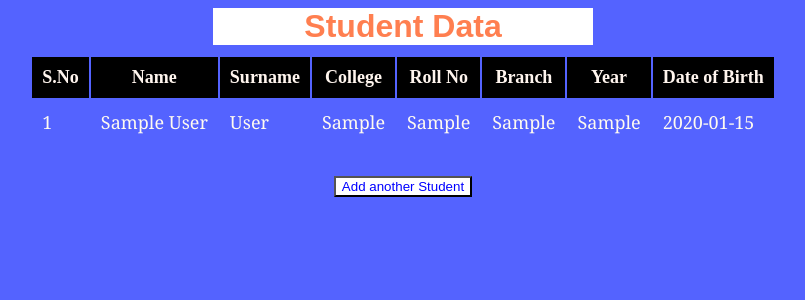
After one commit to kiran12e9/Intern-Assignment, a Flask app: page /getdata in a window 1280 px wide. The commit adds this page. Shown: the top 300 px of the page, without its empty margins (237-1042 px from the left). Run offline with Flask 3, Linux system fonts and the light colour scheme; tables that the repository leaves empty hold one stand-in row (values such as "Sample post").

Commit message:
updated student table and css

```diff
--- a/app.py
+++ b/app.py
@@ -1,9 +1,61 @@
-from flask import Flask
-from flask import render_template
+from datetime import datetime
+from enum import Enum
+from flask import Flask, render_template, request
+from flask_sqlalchemy import SQLAlchemy
+
+
 app = Flask(__name__)
+app.config['SQLALCHEMY_DATABASE_URI'] = 'sqlite:///C:/Users/rkira/Desktop/Student.db'
+db = SQLAlchemy(app)
+app.config['SQLALCHEMY_TRACK_MODIFICATIONS'] = True
 
-if __name__=="__main__":
+class StudentDetails(db.Model):
+    __tablename__ = 'StudentDetails'
+    name = db.Column(db.String(50))
+    surname = db.Column(db.String(50))
+    roll_no = db.Column(db.String(50), primary_key=True)
+    dob = db.Column(db.Date)
+    year = db.Column(db.String(50))
+    branch = db.Column(db.String(50))
+    college = db.Column(db.String(100))
+
+
+@app.route('/', methods=['GET', 'POST'])
+def index():
+    if request.method == 'POST':
+        try:
+            roll_no = request.form['rollno']
+            existing_student = StudentDetails.query.filter_by(roll_no=roll_no).first()
+            if existing_student:
+                return render_template("index.html",message="Student with Roll No already exists!!")
+            name = request.form['name']
+            surname = request.form['surname']
+            dob_str = request.form['dob']
+            dob = datetime.strptime(dob_str, '%Y-%m-%d').date()
+            year = request.form['year']
+            branch = request.form['branch']
+            college = request.form['collegename']
+        except:
+            return render_template("index.html",message="Error in accessing form details")
+        try:
+            student = StudentDetails(roll_no=roll_no, name=name, surname=surname, dob=dob, year=year, branch=branch, college=college)
+            db.session.add(student)
+            db.session.commit()
+            return render_template("index.html", message="Successfully added student details")
+        except Exception as e:
+            return render_template("index.html", message=str(e))
+    else:
+        return render_template("index.html")
+
+@app.route('/getdata', methods=['GET'])
+def getdata():
+    try:
+        students = StudentDetails.query.all()
+        return render_template("students.html", students=students)
+    except Exception as e:
+        return render_template("students.html", message="Error in fetching the details from the database")
+
+if __name__ == '__main__':
+    with app.app_context():
+        db.create_all()
     app.run(debug=True)
-@app.route('/hello')
-def index():
-    return render_template("index.html")
--- /dev/null
+++ b/static/css/studentdetails.css
@@ -0,0 +1,56 @@
+body{
+    background-color: #5463FF;
+    color:aliceblue;
+
+}
+h1{
+    font-family: Arial, Helvetica, sans-serif;
+    color:coral;
+    text-align: center;
+    background-color: white;
+    width:30%;
+    margin:auto;
+}
+
+table {
+    padding:10px;
+}
+
+th ,  td{
+    padding:10px;
+}
+
+th{
+    font-size: large;
+
+    color:seashell;
+    background-color: black;
+}
+
+.result{
+    margin: auto;
+   width: fit-content;
+}
+
+td{
+    font-size: large;
+    font-family: Cambria, Cochin, Georgia, Times, 'Times New Roman', serif;
+    color:floralwhite;
+}
+
+
+.getdatabtn{
+    margin-top: 20px;
+    width:fit-content;
+    background-color:white;
+    color:blue;
+
+}
+
+.getdatabtn:hover{
+  margin-top: 20px;
+    width:fit-content;
+    background-color:blue;
+    opacity: 0.5;
+    color:white;
+}
--- /dev/null
+++ b/templates/students.html
@@ -0,0 +1,48 @@
+<!DOCTYPE html>
+<html lang="en">
+<head>
+    <meta charset="UTF-8">
+    <meta name="viewport" content="width=device-width, initial-scale=1.0">
+    <link rel="stylesheet" href="{{ url_for('static', filename='css/studentdetails.css') }}">
+    <title>Students</title>
+</head>
+<body>
+
+    <h1>Student Data</h1>
+
+    <div class="result">
+        {%if students %}
+    <table>
+
+        <tr>
+            <th>S.No</th>
+            <th>Name</th>
+            <th>Surname</th>
+            <th>College</th>
+            <th>Roll No</th>
+            <th>Branch</th>
+            <th>Year</th>
+            <th>Date of Birth</th>
+        </tr>
+        {% for student in students %}
+         <tr>
+            <td>{{loop.index}}</td>
+            <td>{{student.name}}</td>
+            <td>{{student.surname}}</td>
+            <td>{{student.college}}</td>
+            <td>{{student.roll_no}}</td>
+            <td>{{student.branch}}</td>
+            <td>{{student.year}}</td>
+            <td>{{student.dob}}</td>
+         </tr>
+        {% endfor %}
+    </table>
+{% else %}
+<H2 color="Orange">No Students Found</H2>
+</div>
+{% endif %}
+<div style="text-align:center;">
+    <a href="{{ url_for('index') }}" > <button class="getdatabtn" >Add another Student</button></a>
+ </div>
+</body>
+</html>
```
Also changed, not shown: static/css/index.css (+77 -1 lines), templates/index.html (+42 -14 lines), instance/test.db (added).
